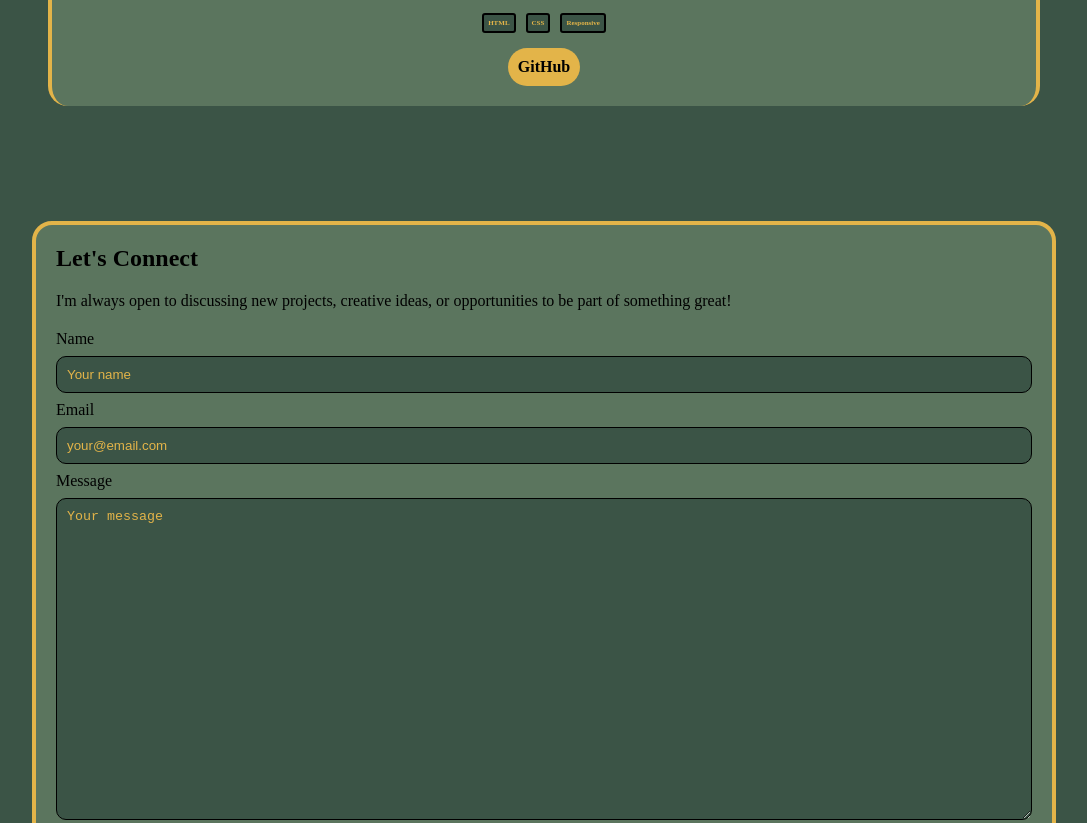
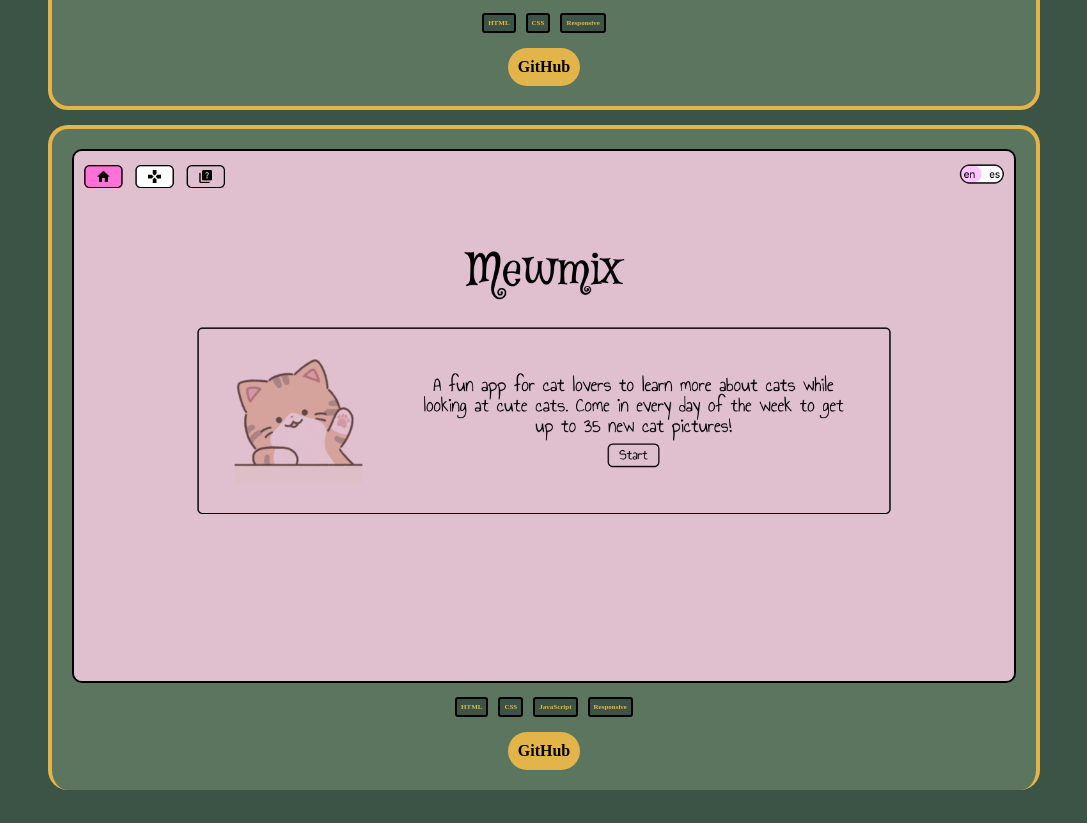
Before and after one commit to eveco8/eveco8.github.io, a plain HTML site: page index.html in a window 1280 px wide. Shown: the part 3425-4248 px from the top of the page, without its empty margins (96-1183 px from the left). Drawn offline with Linux system fonts and the light colour scheme.

Commit message:
added mod 4 project to html

```diff
--- a/index.html
+++ b/index.html
@@ -105,6 +105,19 @@
                         <a href="https://github.com/The-Marcy-Lab-School-Assignments/swe-3-1-recipe-card-eveco8"><strong>GitHub</strong></a>
                     </div>
                 </div>
+
+                <div class="proj">
+                     <img class="proj-img" src="src/img/mewmix.png" alt="evelin's-mewmix-project">
+                     <div class="proj-skill-container">
+                        <span class="proj-skill"><strong>HTML</strong></span>
+                        <span class="proj-skill"><strong>CSS</strong></span>
+                        <span class="proj-skill"><strong>JavaScript</strong></span>
+                        <span class="proj-skill"><strong>Responsive</strong></span>
+                     </div>
+                     <div class="github-link">
+                        <a href="https://github.com/Joshua-Evelin-mls/mod-4-project"><strong>GitHub</strong></a>
+                     </div>
+                </div>
         </section>
 
         <section id="contact" class="section-card">
--- a/src/style.css
+++ b/src/style.css
@@ -350,8 +350,6 @@ footer {
     display: none;
   }
 
-
-
 }
 
 @media(max-width: 767px) {
```
Also changed, not shown: src/img/mewmix.png (added).
